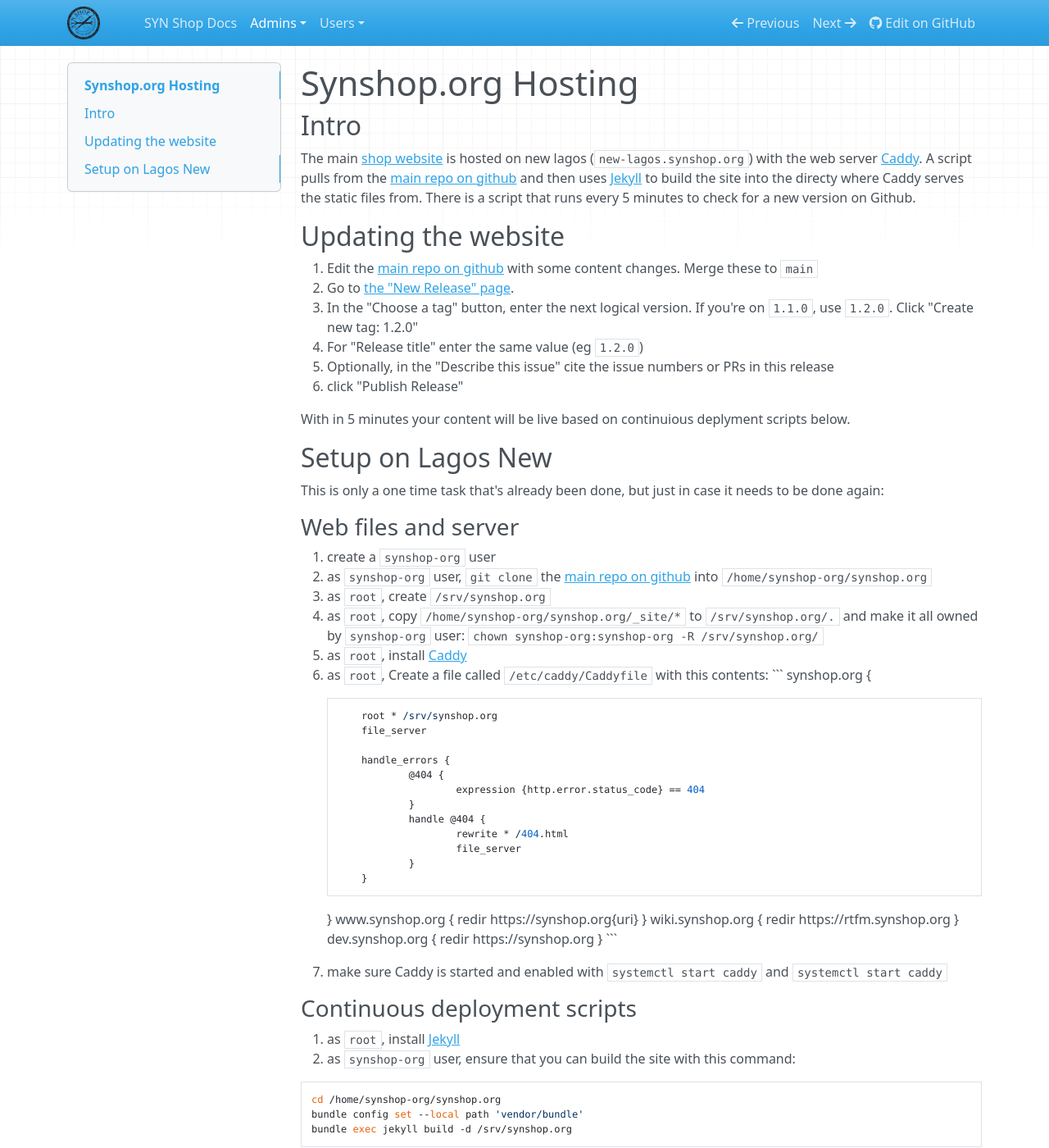
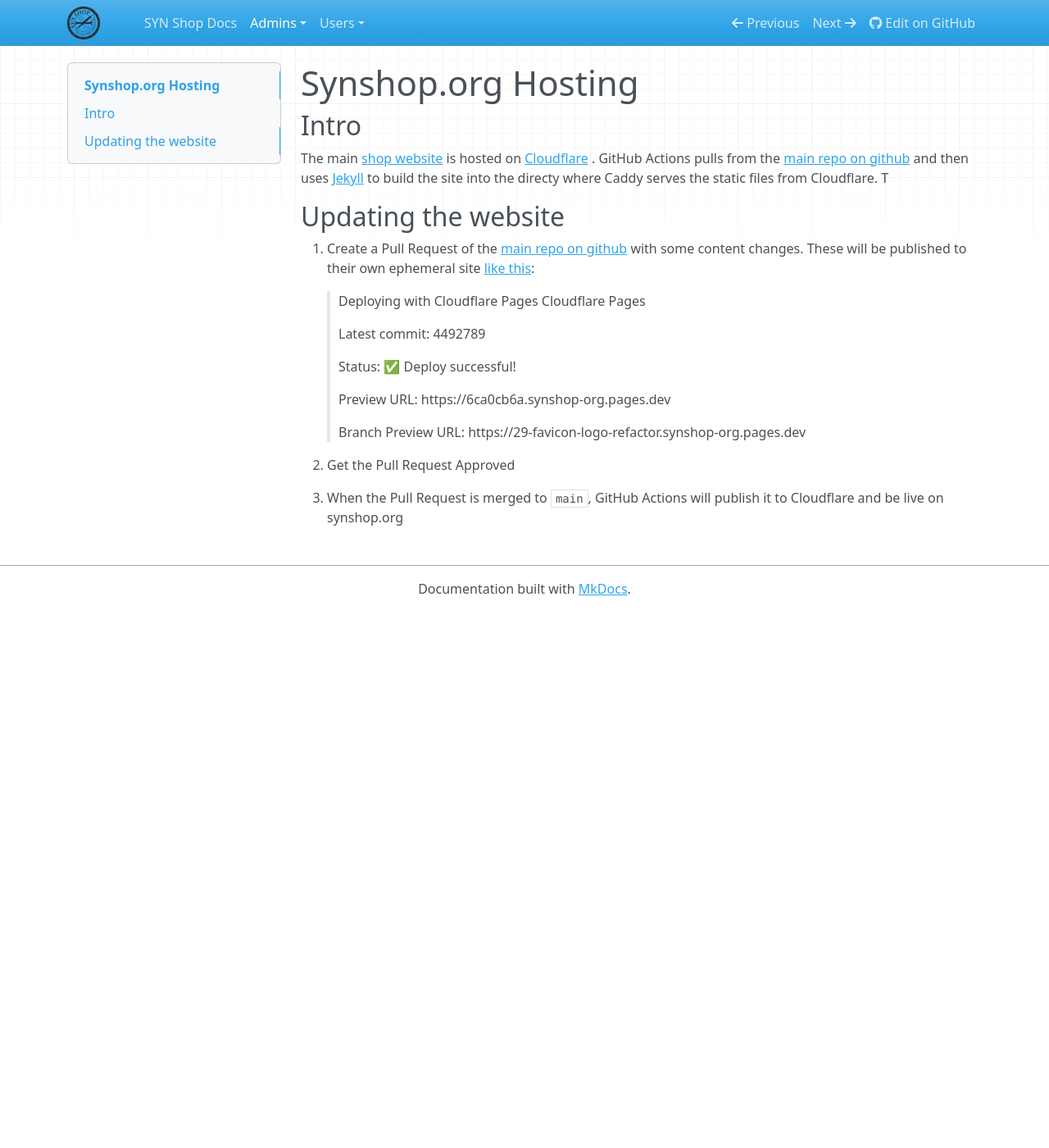
Before and after one commit to synshop/rtfm, an MkDocs documentation site: the page built from docs/admins/Synshop.org Hosting.md, in a window 1280 px wide and 1400 px high. Shown: the whole window at 82% size. Built offline with MkDocs 1.6.1, drawn with Linux system fonts in a browser that asks for light colours; nearby versions of some CDN libraries; some of the changed text lies outside the part shown.

Commit message:
Update Synshop.org Hosting.md

````diff
--- a/docs/admins/Synshop.org Hosting.md
+++ b/docs/admins/Synshop.org Hosting.md
@@ -2,112 +2,22 @@
 
 ## Intro
 
-The main [shop website](https://synshop.org) is hosted on new lagos (`new-lagos.synshop.org`) with the web server [Caddy](https://caddyserver.com/). A script
+The main [shop website](https://synshop.org) is hosted on [Cloudflare](https://www.cloudflare.com/plans/free/) . GitHub Actions
 pulls from the [main repo on github](https://github.com/synshop/synshop.org) and then uses [Jekyll](https://jekyllrb.com/) to build the site into the directy
-where Caddy serves the static files from.  There is a script that runs every 5 minutes to check for a new version on Github.
+where Caddy serves the static files from Cloudflare.  T
 
 ## Updating the website
 
-1. Edit the  [main repo on github](https://github.com/synshop/synshop.org) with some content changes.  Merge these to `main`
-2. Go to [the "New Release" page](https://github.com/synshop/synshop.org/releases/new).
-3. In the "Choose a tag" button, enter the next logical version. If you're on `1.1.0`, use `1.2.0`. Click "Create new tag: 1.2.0"
-4. For "Release title" enter the same value (eg `1.2.0`)
-5. Optionally, in the "Describe this issue" cite the issue numbers or PRs in this release
-6. click "Publish Release"
+1. Create a Pull Request of the [main repo on github](https://github.com/synshop/synshop.org) with some content changes.  These will be published to their own ephemeral site [like this](https://github.com/synshop/synshop.org/pull/32#issuecomment-1741900656):
+> Deploying with  Cloudflare Pages  Cloudflare Pages
+>
+> Latest commit: 	4492789
+>
+> Status:	 ✅  Deploy successful!
+>
+> Preview URL:	https://6ca0cb6a.synshop-org.pages.dev
+>
+> Branch Preview URL:	https://29-favicon-logo-refactor.synshop-org.pages.dev
 
-With in 5 minutes your content will be live based on continuious deplyment scripts below.
-
-## Setup on Lagos New
-
-This is only a one time task that's already been done, but just in case it needs to be done again:
-
-
-### Web files and server
-
-1. create a `synshop-org` user
-1. as `synshop-org` user, `git clone` the  [main repo on github](https://github.com/synshop/synshop.org) into `/home/synshop-org/synshop.org`
-1. as `root`, create `/srv/synshop.org`
-1. as `root`,  copy `/home/synshop-org/synshop.org/_site/*` to  `/srv/synshop.org/.` and make it all
-owned by `synshop-org` user: `chown synshop-org:synshop-org -R /srv/synshop.org/`
-1. as `root`, install  [Caddy](https://caddyserver.com/)
-1. as `root`, Create a file called `/etc/caddy/Caddyfile` with this contents:
-   ```
-    synshop.org {
-
-            root * /srv/synshop.org
-            file_server
-
-            handle_errors {
-                    @404 {
-                            expression {http.error.status_code} == 404
-                    }
-                    handle @404 {
-                            rewrite * /404.html
-                            file_server
-                    }
-            }
-
-    }
-    www.synshop.org {
-            redir https://synshop.org{uri}
-    }
-    wiki.synshop.org {
-            redir https://rtfm.synshop.org
-    }
-    dev.synshop.org {
-            redir https://synshop.org
-    }
-   ```
-
-1. make sure Caddy is started and enabled with `systemctl start caddy` and `systemctl start caddy`
-
-### Continuous deployment scripts
-
-1. as `root`, install [Jekyll](https://jekyllrb.com/)
-1. as `synshop-org` user, ensure that you can build the site with this command:
-```
-cd /home/synshop-org/synshop.org
-bundle config set --local path 'vendor/bundle'
-bundle exec jekyll build -d /srv/synshop.org
-```
-1. as `synshop-org` user, create a file called `/home/synshop-org/build-site.sh` with this contents:
-```
-cd /home/synshop-org/synshop.org
-bundle config set --local path 'vendor/bundle'
-bundle exec jekyll build -d /srv/synshop.org
-```
-1. as `synshop-org` user, make the file executable: `chmod +x /home/synshop-org/build-site.sh`
-1. as `synshop-org` user, make the file executable: `chmod +x /home/synshop-org/check-for-updates-and-push.sh`
-1. as `synshop-org` user, Add a cron job for every 5 minutes to run `check-for-updates-and-push.sh`
-1. as `synshop-org` user, make another file called `/home/synshop-org/check-for-updates-and-push.sh` with this contents:
-```bash
-# Checks for local version (current) and then remote version on GH (latest)
-
-# and if they're not the same, run update script
-#
-# uses lasttversion:  https://github.com/dvershinin/lastversion
-# see: https://blog.plip.com/2023/09/17/dead-simple-continuous-deployment/
-
-current=$(cd /home/synshop-org/synshop.org;/usr/bin/git describe --tags)
-latest=$(/usr/local/bin/lastversion https://github.com/synshop/synshop.org)
-
-update(){
-        cd /home/synshop-org/synshop.org
-        git fetch
-        git -c advice.detachedHead=false checkout "$latest"
-        /home/synshop-org/build-site.sh
-}
-
-# todo - put in production discord webhook address instead plip placeholder
-announce(){
-        /usr/bin/curl -i -H "Accept: application/json" -H "Content-Type:application/json" -X POST --data "{\"content\": \"Website has been updated from "$current" to "$latest". Check it out at https://synshop.org .  See changes at https://github.com/synshop/synshop.org/releases/tag/"$latest"\"}" https://plip.com/synshop
-}
-
-if [ ! "$current" = "$latest" ];then
-        $(update)
-        # $(announce)
-        echo "New version found, upgraded from $current to $latest"
-else
-        echo "No new version found, staying on $current."
-fi
-```
+2. Get the Pull Request Approved
+3. When the Pull Request is merged to `main`, GitHub Actions will publish it to Cloudflare and be live on synshop.org
````
